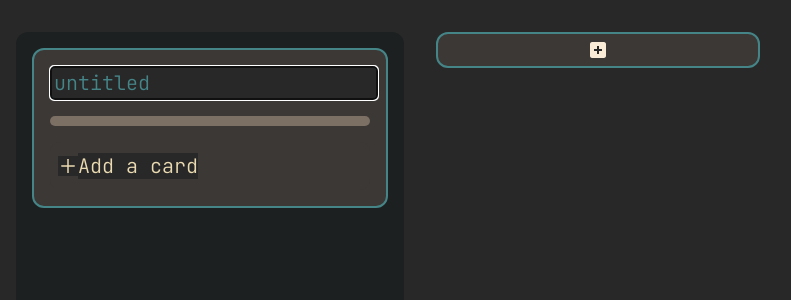
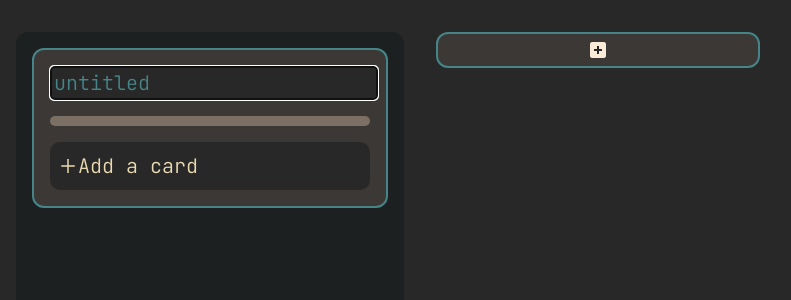
Before and after one commit to pinugit/EasyBoards, a React (Vite) app: page / in a window 1280 px wide. Both pictures are taken after a click on the element 194 px from the left and 50 px from the top of the page. Shown: the top 300 px of the page, without its empty margins (16-807 px from the left). Built offline with nearby package versions, Linux system fonts and the light colour scheme.

Commit message:
fixed some css bugs

```diff
--- a/src/Components/Boards/Boards.css
+++ b/src/Components/Boards/Boards.css
@@ -59,6 +59,7 @@
   font-weight: 200;
 
   color: #458588;
+  background: #3c3836;
 
   padding: 2px;
 }
--- a/src/Components/Boards/CardAdder.css
+++ b/src/Components/Boards/CardAdder.css
@@ -10,7 +10,6 @@
   height: 2rem;
   width: auto;
 
-  background: #3c3836;
   color: #ebdbb2;
 
   padding: 8px;
```
